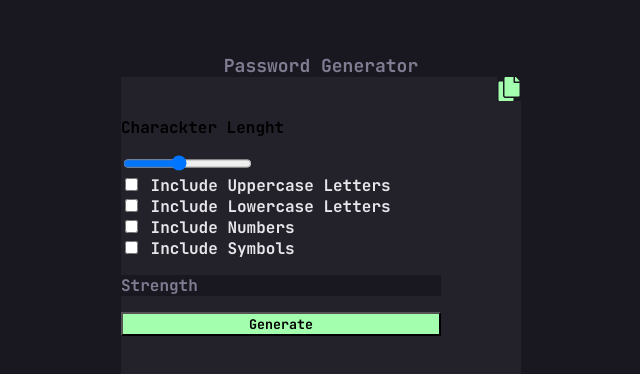
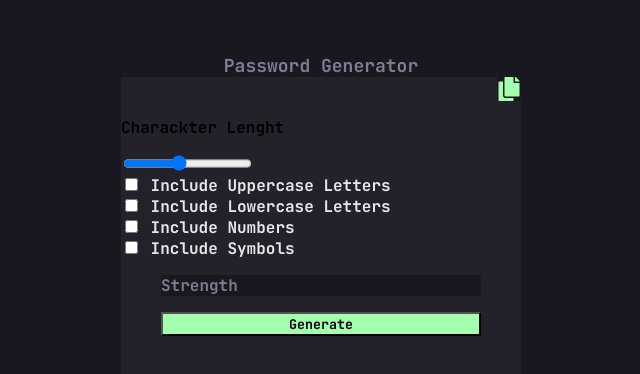
Before and after one commit to Nidinaz/password-generator-app, a React (Create React App) app: page / in a window 1280 px wide. Shown: the top 374 px of the page, without its empty margins (319-959 px from the left). Built offline with nearby package versions, Linux system fonts and the light colour scheme.

Commit message:
button centered

```diff
--- a/src/stylesApp.scss
+++ b/src/stylesApp.scss
@@ -26,7 +26,6 @@ $heading-font-size-S: 18px;
   flex-direction: column;
   align-items: center;
 }
-
 
 h3 {
   color: $middle-gray;
@@ -100,8 +99,7 @@ h3 {
 .checkbox,
 .lable-name,
 .strength-container,
-.pwd-button
- {
+.pwd-button {
   background-color: $dark-gray;
 }
 
@@ -109,20 +107,23 @@ h3 {
   color: $light-gray;
 }
 
-
 .pwd-strength {
   background-color: $dark-gray;
   display: flex;
-
+  justify-content: center;
 }
 
 .strenght-text {
   background-color: $background-color;
-  width:80%;
+  width: 80%;
   color: $middle-gray;
-
 }
 
-.pwd-button button {
-  width:80%;
+.pwd-button {
+  display: flex;
+  justify-content: center;
 }
+
+button {
+  width: 80%;
+}
```
